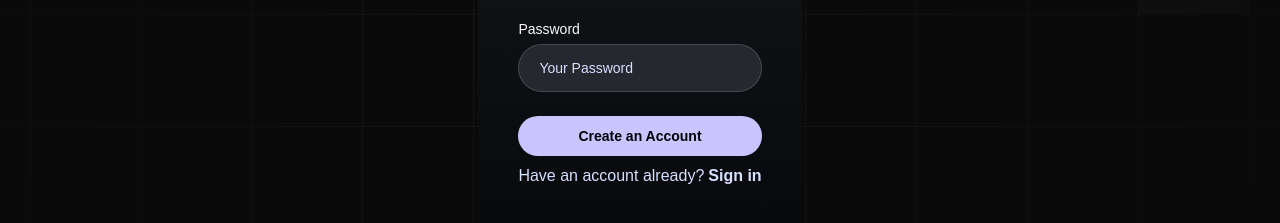
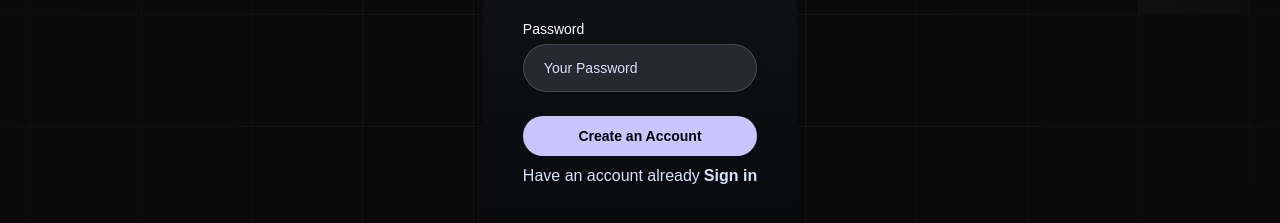
Before and after one commit to vedanthundare/interviews-agent, a Next.js app: page /sign-up in a window 1280 px wide. Shown: the part 323-546 px from the top of the page. Built offline with nearby package versions, Linux system fonts and the light colour scheme; a web font is replaced by a local one.

Commit message:
resolved error of formfield and updated some code

```diff
--- a/components/AuthForm.tsx
+++ b/components/AuthForm.tsx
@@ -1,44 +1,50 @@
-"use client";
+"use client"
 
-import { zodResolver } from "@hookform/resolvers/zod";
-import { useForm } from "react-hook-form";
-import { z } from "zod";
-import { Button } from "@/components/ui/button";
-import { Form } from "@/components/ui/form";
-import Link from "next/link";
-import { toast } from "sonner";
-import FormField from "./FormField";
-import { useRouter } from "next/navigation";
-import { createUserWithEmailAndPassword, signInWithEmailAndPassword } from "firebase/auth";
-import { auth } from "@/firebase/client";
-import { signIn, signUp } from "@/lib/actions/auth.action";
-import Image from "next/image";
+import { zodResolver } from "@hookform/resolvers/zod"
+import { useForm } from "react-hook-form"
+import { z } from "zod"
+import { Button } from "@/components/ui/button"
+import { Form } from "@/components/ui/form"
+import Link from "next/link"
+import { toast } from "sonner"
+import FormField from "./FormField"
+import { useRouter } from "next/navigation"
+import { createUserWithEmailAndPassword, signInWithEmailAndPassword } from "firebase/auth"
+import { auth } from '@/firebase/client'
+import { signIn, signUp } from "@/lib/actions/auth.action"
+import Image from "next/image"
 
-type FormType = "sign-in" | "sign-up";
+type FormType = 'sign-in' | 'sign-up';
 
-const authFormSchema = (type: FormType) => z.object({
-  name: type === 'sign-up' ? z.string().min(3) : z.string().optional(),
-  email: z.string().email(),
-  password: z.string().min(3),
-});
+const authFormSchema = (type: FormType) => {
+  return z.object({
+    name: type === 'sign-up' ? z.string().min(3) : z.string().optional(),
+    email: z.string().email(),
+    password: z.string().min(3),
+  });
+};
 
 const AuthForm = ({ type }: { type: FormType }) => {
   const router = useRouter();
-  const formSchema = authFormSchema(type);
+  const schema = authFormSchema(type);
 
-  const form = useForm<z.infer<typeof formSchema>>({
-    resolver: zodResolver(formSchema),
+  const form = useForm<z.infer<typeof schema>>({
+    resolver: zodResolver(schema),
     defaultValues: {
       name: "",
       email: "",
-      password: "",
+      password: ""
     },
   });
 
-  async function onSubmit({ name, email, password }: z.infer<typeof formSchema>) {
+  const isSignIn = type === 'sign-in';
+
+  async function onSubmit(values: z.infer<typeof schema>) {
     try {
       if (type === 'sign-up') {
+        const { name, email, password } = values;
         const userCredentials = await createUserWithEmailAndPassword(auth, email, password);
+
         const result = await signUp({
           uid: userCredentials.user.uid,
           name: name!,
@@ -50,26 +56,29 @@ const AuthForm = ({ type }: { type: FormType }) => {
           toast.error(result.message);
           return;
         }
-        toast.success("Account created successfully. Please sign-in.");
-        router.push("/sign-in");
+
+        toast.success('Account created successfully. Please sign-in.');
+        router.push('/sign-in');
+
       } else {
+        const { email, password } = values;
         const userCredential = await signInWithEmailAndPassword(auth, email, password);
         const idToken = await userCredential.user.getIdToken();
+
         if (!idToken) {
-          toast.error("Sign in failed");
+          toast.error('Sign in failed');
           return;
         }
+
         await signIn({ email, idToken });
-        toast.success("Sign-in successful!");
-        router.push("/");
+        toast.success('Sign-in successfully');
+        router.push('/');
       }
     } catch (error) {
-      console.log(error);
+      console.error(error);
       toast.error(`There was an error: ${error}`);
     }
   }
-
-  const isSignIn = type === "sign-in";
 
   return (
     <div className="flex flex-col justify-center items-center caret-sidebar-border lg:min-w-[566px]">
@@ -83,14 +92,14 @@ const AuthForm = ({ type }: { type: FormType }) => {
                 <FormField control={form.control} name="name" label="Name" placeholder="Your Name" />
               )}
               <FormField control={form.control} name="email" label="Email" placeholder="Your Email" />
-              <FormField control={form.control} name="password" label="Password" placeholder="Your Password" />
-              <Button className="btn" type="submit">{isSignIn ? "Sign in" : "Create an Account"}</Button>
+              <FormField control={form.control} name="password" label="Password" placeholder="Your Password" type="password" />
+              <Button className="btn" type="submit">{isSignIn ? 'Sign in' : 'Create an Account'}</Button>
             </form>
           </Form>
           <p className="text-center">
-            {isSignIn ? "No account yet?" : "Have an account already?"}
-            <Link href={isSignIn ? "./sign-up" : "/sign-in"} className="font-bold text-user-primary ml-1">
-              {isSignIn ? "Sign up" : "Sign in"}
+            {isSignIn ? 'No account yet' : 'Have an account already'}
+            <Link href={!isSignIn ? '/sign-in' : '/sign-up'} className="font-bold text-user-primary ml-1">
+              {!isSignIn ? 'Sign in' : 'Sign up'}
             </Link>
           </p>
         </div>
--- a/components/FormField.tsx
+++ b/components/FormField.tsx
@@ -4,7 +4,7 @@ import {
   FormItem,
   FormLabel,
   FormControl,
-  FormMessage,
+  FormMessage
 } from '@/components/ui/form';
 import { Input } from '@/components/ui/input';
 
@@ -30,7 +30,7 @@ const FormField = <T extends FieldValues>({
       <FormItem>
         <FormLabel>{label}</FormLabel>
         <FormControl>
-          <Input className="input" placeholder={placeholder} type={type} {...field} />
+          <Input className='input' placeholder={placeholder} type={type} {...field} />
         </FormControl>
         <FormMessage />
       </FormItem>
```
